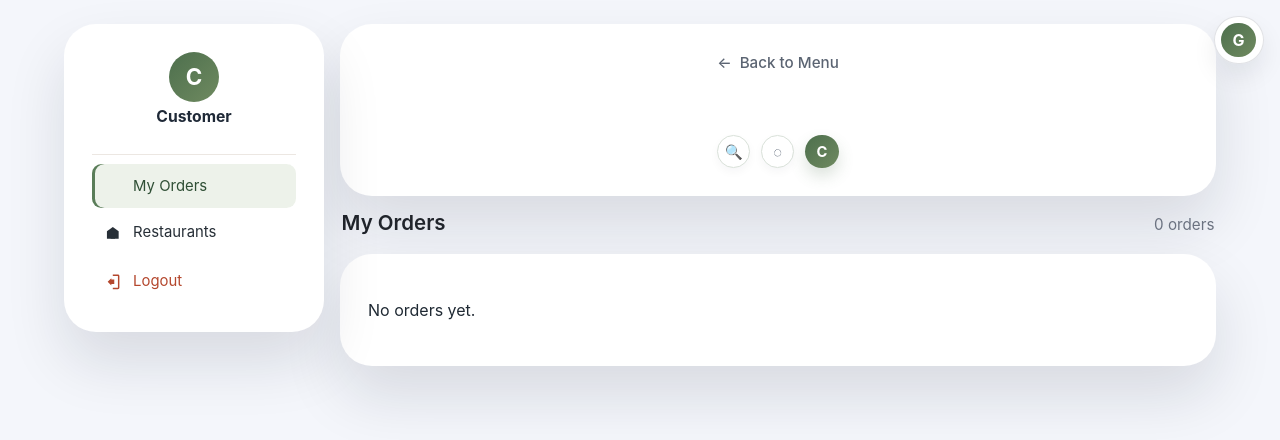
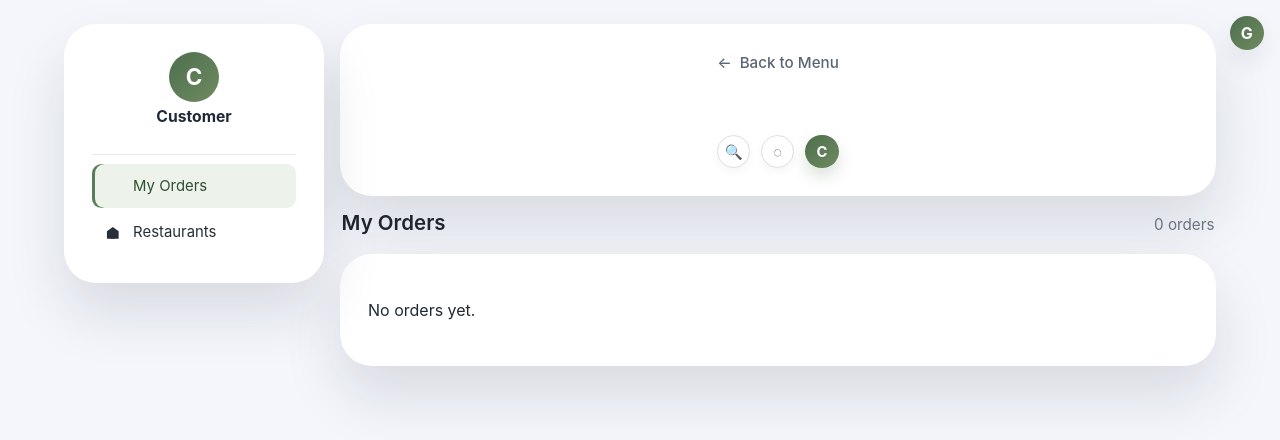
Before and after one commit to gbhandaru/go2pik-frontend, a React (Vite) app: page /orders in a window 1280 px wide. Shown: the top 440 px of the page. Built offline with nearby package versions, Linux system fonts and the light colour scheme.

Commit message:
UI_CHANGES_18

```diff
--- a/src/components/customer/CustomerProfileMenu.jsx
+++ b/src/components/customer/CustomerProfileMenu.jsx
@@ -1,3 +1,4 @@
+import { useEffect, useRef, useState } from 'react';
 import { Link } from 'react-router-dom';
 import { useAuth } from '../../hooks/useAuth.jsx';
 import { getStoredProfile } from '../../services/authStorage.js';
@@ -5,14 +6,46 @@ import { getCustomerDisplayName, getCustomerInitial } from '../../utils/customer
 
 export default function CustomerProfileMenu() {
   const { user, loading } = useAuth();
+  const menuRef = useRef(null);
+  const [open, setOpen] = useState(false);
 
   const storedProfile = getStoredProfile();
   const profileSource = user || (loading ? storedProfile : null);
   const customerInitial = getCustomerInitial(profileSource);
 
+  useEffect(() => {
+    const handlePointerDown = (event) => {
+      if (menuRef.current && !menuRef.current.contains(event.target)) {
+        setOpen(false);
+      }
+    };
+
+    document.addEventListener('pointerdown', handlePointerDown);
+    return () => {
+      document.removeEventListener('pointerdown', handlePointerDown);
+    };
+  }, []);
+
   return (
-    <Link className="customer-profile-trigger customer-profile-trigger--link" to="/orders" aria-label="My Orders">
-      <span className="customer-profile-trigger__avatar">{customerInitial}</span>
-    </Link>
+    <div className="customer-profile" ref={menuRef}>
+      <button
+        type="button"
+        className="customer-profile-trigger customer-profile-trigger--button"
+        aria-label="Open customer menu"
+        aria-haspopup="menu"
+        aria-expanded={open}
+        onClick={() => setOpen((prev) => !prev)}
+      >
+        <span className="customer-profile-trigger__avatar">{customerInitial}</span>
+      </button>
+
+      {open ? (
+        <div className="customer-profile-menu customer-profile-menu--compact" role="menu" aria-label="Customer menu">
+          <Link className="customer-profile-menu__item" to="/orders" role="menuitem" onClick={() => setOpen(false)}>
+            My Orders
+          </Link>
+        </div>
+      ) : null}
+    </div>
   );
 }
--- a/src/pages/OrdersPage.jsx
+++ b/src/pages/OrdersPage.jsx
@@ -8,7 +8,7 @@ import { getCustomerDisplayName, getCustomerId } from '../utils/customerIdentity
 
 export default function OrdersPage() {
   const navigate = useNavigate();
-  const { user, logout } = useAuth();
+  const { user } = useAuth();
   const customerId = useMemo(() => getCustomerId(user), [user]);
   const customerName = useMemo(() => getCustomerDisplayName(user), [user]);
   const { data, loading, error } = useFetch(
@@ -21,11 +21,6 @@ export default function OrdersPage() {
   const resolvedCustomerName = getCustomerDisplayName(customer) || customerName || 'Customer';
   const resolvedPhone = customer?.phone || customer?.phone_number || user?.phone || user?.phone_number || '';
   const resolvedEmail = customer?.email || user?.email || '';
-
-  const handleLogout = async () => {
-    await logout();
-    navigate('/login', { replace: true });
-  };
 
   const handleReorder = (order) => {
     const restaurantId = order?.restaurant?.id;
@@ -74,12 +69,6 @@ export default function OrdersPage() {
                 <RestaurantIcon />
               </span>
               Restaurants
-            </button>
-            <button type="button" className="customer-orders-nav__item customer-orders-nav__item--logout" onClick={handleLogout}>
-              <span className="customer-orders-nav__icon" aria-hidden="true">
-                <LogoutIcon />
-              </span>
-              Logout
             </button>
           </nav>
         </aside>
@@ -284,11 +273,3 @@ function RestaurantIcon() {
     </svg>
   );
 }
-
-function LogoutIcon() {
-  return (
-    <svg viewBox="0 0 24 24" aria-hidden="true">
-      <path d="M10 17v-2h4V9h-4V7l-5 5 5 5Zm9-13H12V2h7a2 2 0 0 1 2 2v16a2 2 0 0 1-2 2h-7v-2h7V4Z" />
-    </svg>
-  );
-}
--- a/src/styles/globals.css
+++ b/src/styles/globals.css
@@ -75,6 +75,12 @@ img {
 
 .customer-profile-trigger--link {
   text-decoration: none;
+}
+
+.customer-profile-trigger--button {
+  padding: 0;
+  border: none;
+  background: transparent;
 }
 
 .customer-profile-trigger__avatar {
@@ -120,6 +126,21 @@ img {
   box-shadow: 0 30px 50px rgba(15, 23, 42, 0.14);
   padding: 0.65rem;
   overflow: hidden;
+}
+
+.customer-profile-menu--compact {
+  width: auto;
+  min-width: 8.5rem;
+  padding: 0.2rem;
+  border-radius: 0.95rem;
+}
+
+.customer-profile-menu--compact .customer-profile-menu__item {
+  justify-content: flex-start;
+  width: 100%;
+  padding: 0.55rem 0.65rem;
+  border-radius: 0.7rem;
+  font-size: 0.92rem;
 }
 
 .customer-profile-menu__identity {
```
Also changed, not shown: 5 other files (tests, documents, lock files or other folders).
